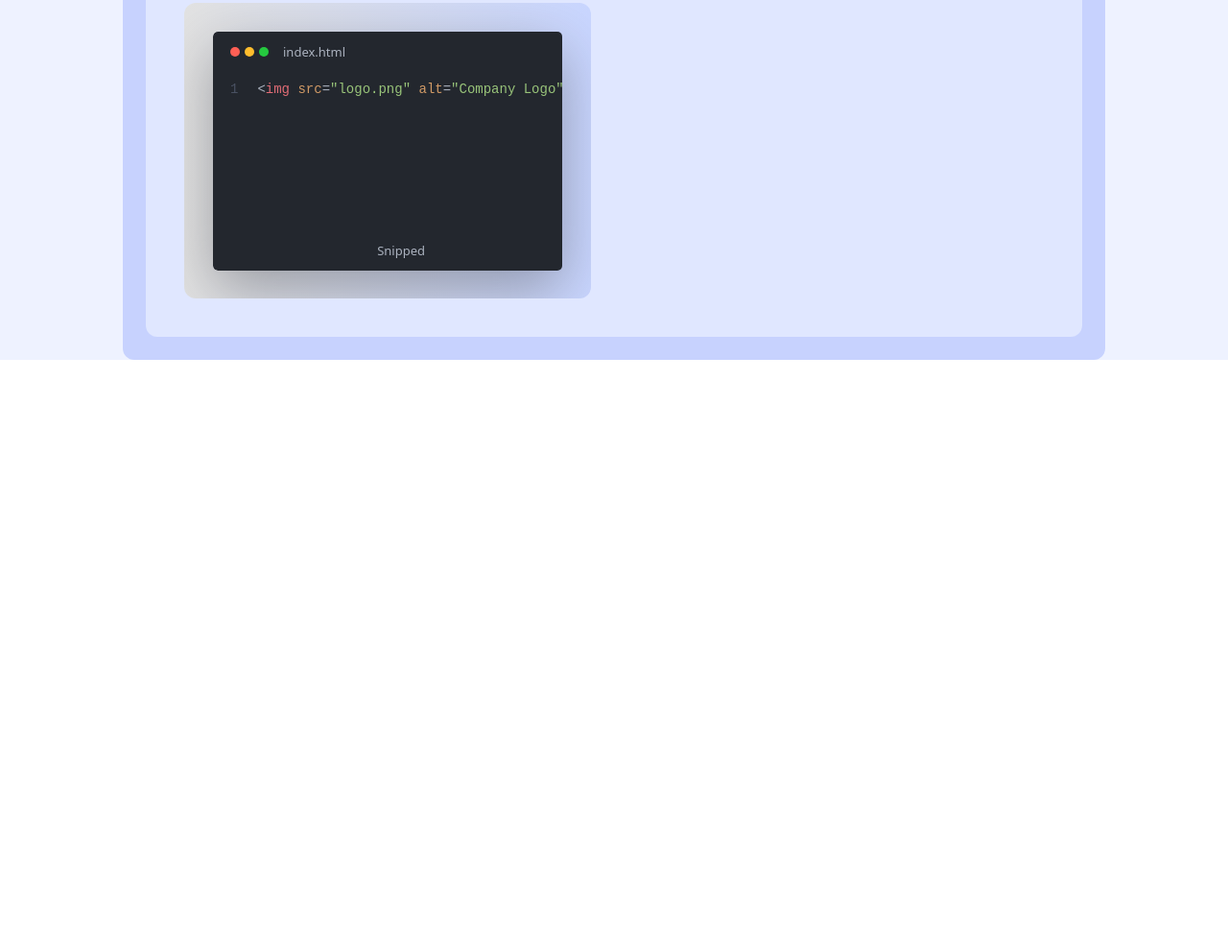
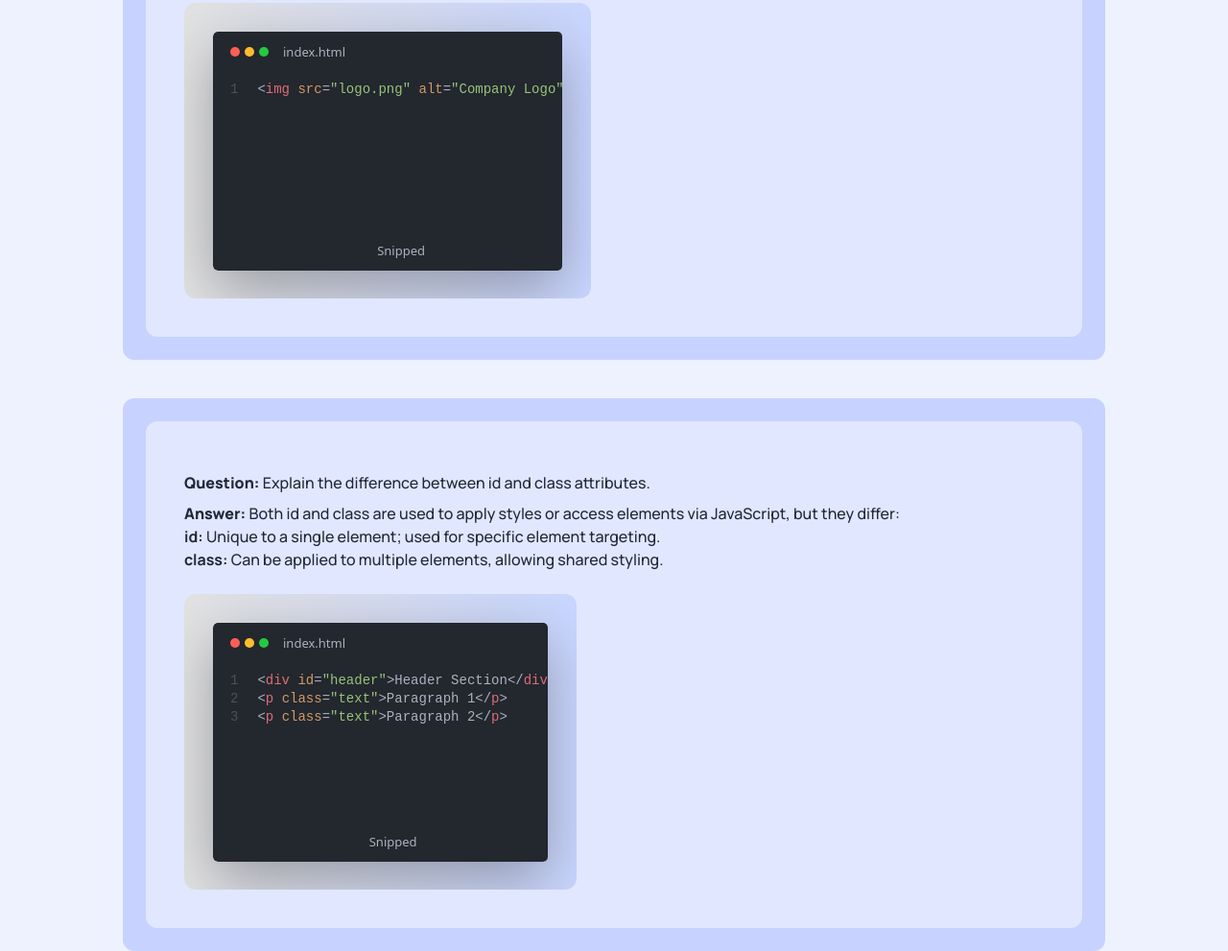
Before and after one commit to IftekarRahmanRuhit/FtontendQ, a plain HTML site: page index.html in a window 1280 px wide. Shown: the part 9754-10745 px from the top of the page at 96% size. Before the commit the page ends 10129 px from the top, so only its background shows below. Drawn offline with nearby package versions, Linux system fonts and the light colour scheme.

Commit message:
added more question

```diff
--- a/index.html
+++ b/index.html
@@ -304,6 +304,20 @@
             </div>
           </div>
 
+          <div class="mt-10 bg-indigo-200 p-6 rounded-xl">
+            <div class="bg-indigo-100 p-10 rounded-xl">
+              <p class="text-2xl font-extrabold mb-3"></p>
+              <p class="font-medium mb-2"><span class="font-extrabold">Question:</span> Explain the difference between id and class attributes.</p>
+              <p class="font-medium "><span class="font-extrabold">Answer:</span> Both id and class are used to apply styles or access elements via JavaScript, but they differ: <br>
+                <span class="font-bold">id:</span> Unique to a single element; used for specific element targeting. <br>
+                <span class="font-bold">class:</span> Can be applied to multiple elements, allowing shared styling.
+              </p>
+              <div class=" mt-6">
+                <img class="rounded-xl" src="./images/id class.svg" alt="">
+              </div>
+            </div>
+          </div>
+
 
 
 
```
Also changed, not shown: images/id class.svg (added).
